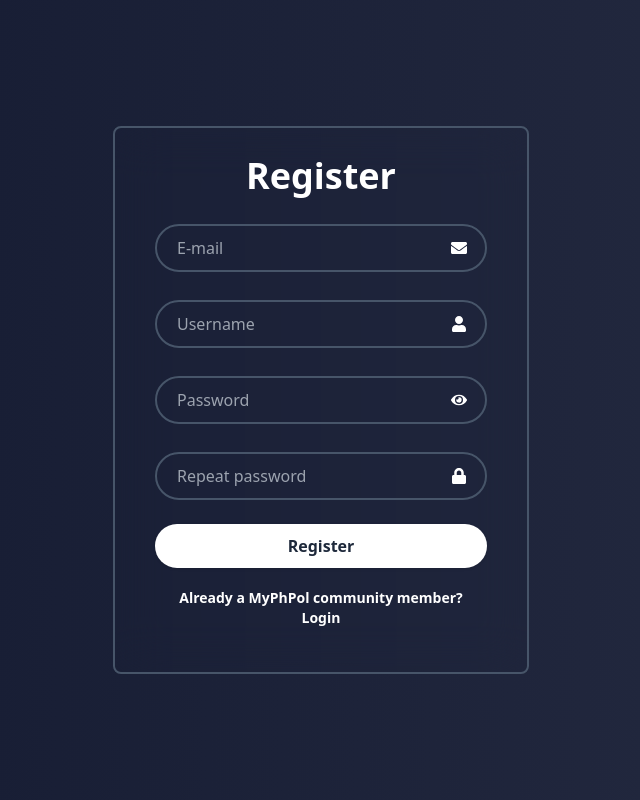
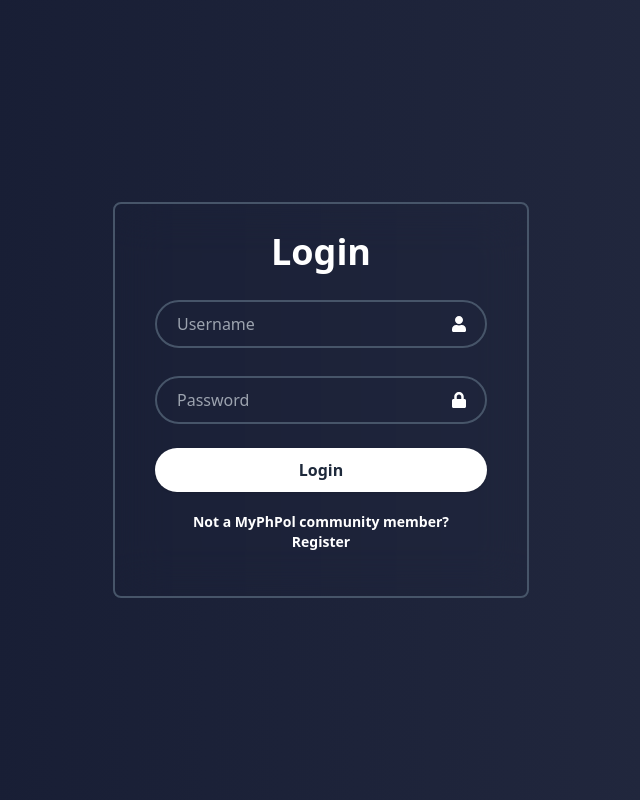
Before and after one commit to MyPHPoL/MyCommsFront, a React (Create React App) app: page /Friends in a window 1280 px wide. Shown: the whole page, without its empty margins (319-959 px from the left). Built offline with nearby package versions, Linux system fonts and the light colour scheme.

Commit message:
login form changed to tailwind, both css files removed

```diff
--- a/src/App.tsx
+++ b/src/App.tsx
@@ -4,8 +4,8 @@ import RegisterForm from "./Components/RegisterForm";
 function App(){
     return (
         <div>
-          <RegisterForm/>
-          {/* <LoginForm/> */}
+          {/* <RegisterForm/> */}
+          <LoginForm/>
           {/*<MainPage/>*/}
         </div>
     );
--- a/src/Components/LoginForm.css
+++ /dev/null
@@ -1,85 +0,0 @@
-*{
-    margin:0;
-    padding: 0;
-    box-sizing:border-box
-}
-
-body{
-    display: flex;
-    justify-content: center;
-    align-items: center;
-    min-height: 100vh;
-    min-width: 100vw;
-}
-
-.box{
-    width:420px;
-    background: transparent;
-    border: 2px solid rgba(255,255,255,.2);
-    backdrop-filter: blur(30px);
-    box-shadow: 0 0 10px rgba(0,0,0,.2);
-    color: #fff;
-    border-radius: 10px;
-    padding: 30px 40px;
-    h1{
-        font-size: 36px;
-        text-align: center;
-
-    }
-    .input-box{
-        position:relative;
-        width:100%;
-        height: 50px;
-        margin:30px 0;
-
-        input{
-            width:100%;
-            height: 100%;
-            background: transparent;
-            outline: none;
-            border:2px solid rgba(255,255,255,.2);
-            border-radius: 40px;
-            color:#fff;
-            padding: 20px 45px 20px 20px;
-        }
-
-        input::placeholder{
-            color: #fff;
-        }
-        .icon{
-            position:absolute;
-            right:20px;
-            top:50%;
-            transform:translateY(-50%);
-            font-size: 16px;
-        }
-    }
-
-    button{
-     width:100%;
-     height: 45px;
-     background:#fff;
-     border:none;
-     outline: none;
-     border-radius: 40px;
-     box-shadow: 0 0 10px rgba(0,0,0,.1);
-     cursor: pointer;
-     font-size:16px;
-     color: #333;
-     font-weight: 700;
-    }
-    .register-link{
-        font-size: 14.5px;
-        text-align: center;
-        margin: 20px 0 15px;
-
-        p a{
-            color: #fff;
-            text-decoration: none;
-            font-weight: 600;
-            hover{
-                text-decoration: underline;
-            }
-        }
-    }
-}
--- a/src/Components/LoginForm.tsx
+++ b/src/Components/LoginForm.tsx
@@ -1,25 +1,26 @@
 import React from 'react';
-import './LoginForm.css';
 import { FaUser, FaLock } from "react-icons/fa";
 const LoginForm = () => {
     return (
-        <body className="bg-gradient-to-r from-main to-second bg-cover">
-        <div className="box">
+        <body className="bg-gradient-to-r from-main to-second bg-cover flex justify-center items-center min-h-screen min-w-screen">
+        <div className="w-[26rem] bg-transparent backdrop-blur-xl text-white rounded-lg pt-7 pb-7 pl-10 pr-10 border-2 border-solid border-slate-600">
             <form action="">
-                <h1>Login</h1>
-                <div className="input-box">
-                    <input type="text" required placeholder='Username' />
-                    <FaUser className='icon' />
+                <h1 className='text-4xl	text-center font-semibold'>Login</h1>
+                <div className="relative w-full h-12 mt-7">
+                    <input type="text" required placeholder='Username'
+                    className="placeholder:color-white w-full h-full border-2 border-solid border-slate-600 bg-transparent outline-none color-white rounded-s-3xl rounded-e-3xl pt-5 pr-11 pb-5 pl-5"/>
+                    <FaUser className='text-base -translate-y-1/2 top-1/2 right-5 absolute' />
                 </div>
-                <div className="input-box">
-                    <input type="text" required placeholder='Password' />
-                    <FaLock className='icon'/>
+                <div className="relative w-full h-12 mt-7">
+                    <input type="text" required placeholder='Password'
+                    className="placeholder:color-white w-full h-full border-2 border-solid border-slate-600 bg-transparent outline-none color-white rounded-s-3xl rounded-e-3xl pt-5 pr-11 pb-5 pl-5"/>
+                    <FaLock className='text-base -translate-y-1/2 top-1/2 right-5 absolute' />
                 </div>
+                <br/>
+                <button type="submit" className="btn w-full h-11 bg-white border-none outline-none rounded-s-3xl rounded-e-3xl shadow cursor-pointer text-base text-slate-800 font-bold">Login</button>
 
-                <button type="submit" className="btn">Login</button>
-
-                <div className="register-link">
-                    <p>Not a MyPhPol community member?<br></br><a href="#">Register</a></p>
+                <div className="text-sm text-center mt-5 mb-4">
+                    <p className='text-white no-underline font-semibold'>Not a MyPhPol community member?<br></br><a  className='text-white no-underline font-semibold hover:underline' href="#">Register</a></p>
                 </div>
             </form>
         </div>
--- a/src/Components/RegisterForm.tsx
+++ b/src/Components/RegisterForm.tsx
@@ -23,7 +23,7 @@ const RegisterForm = () => {
 
     return (
         <body className="bg-gradient-to-r from-main to-second bg-cover flex justify-center items-center min-h-screen min-w-screen">
-            <div className="box w-[26rem] bg-transparent backdrop-blur-xl text-white rounded-lg pt-7 pb-7 pl-10 pr-10 border-2 border-solid border-slate-600">
+            <div className="w-[26rem] bg-transparent backdrop-blur-xl text-white rounded-lg pt-7 pb-7 pl-10 pr-10 border-2 border-solid border-slate-600">
                 <form action="">
                     <h1 className='text-4xl	text-center font-semibold'>Register</h1>
                     <div className="relative w-full h-12 mt-7">
```
